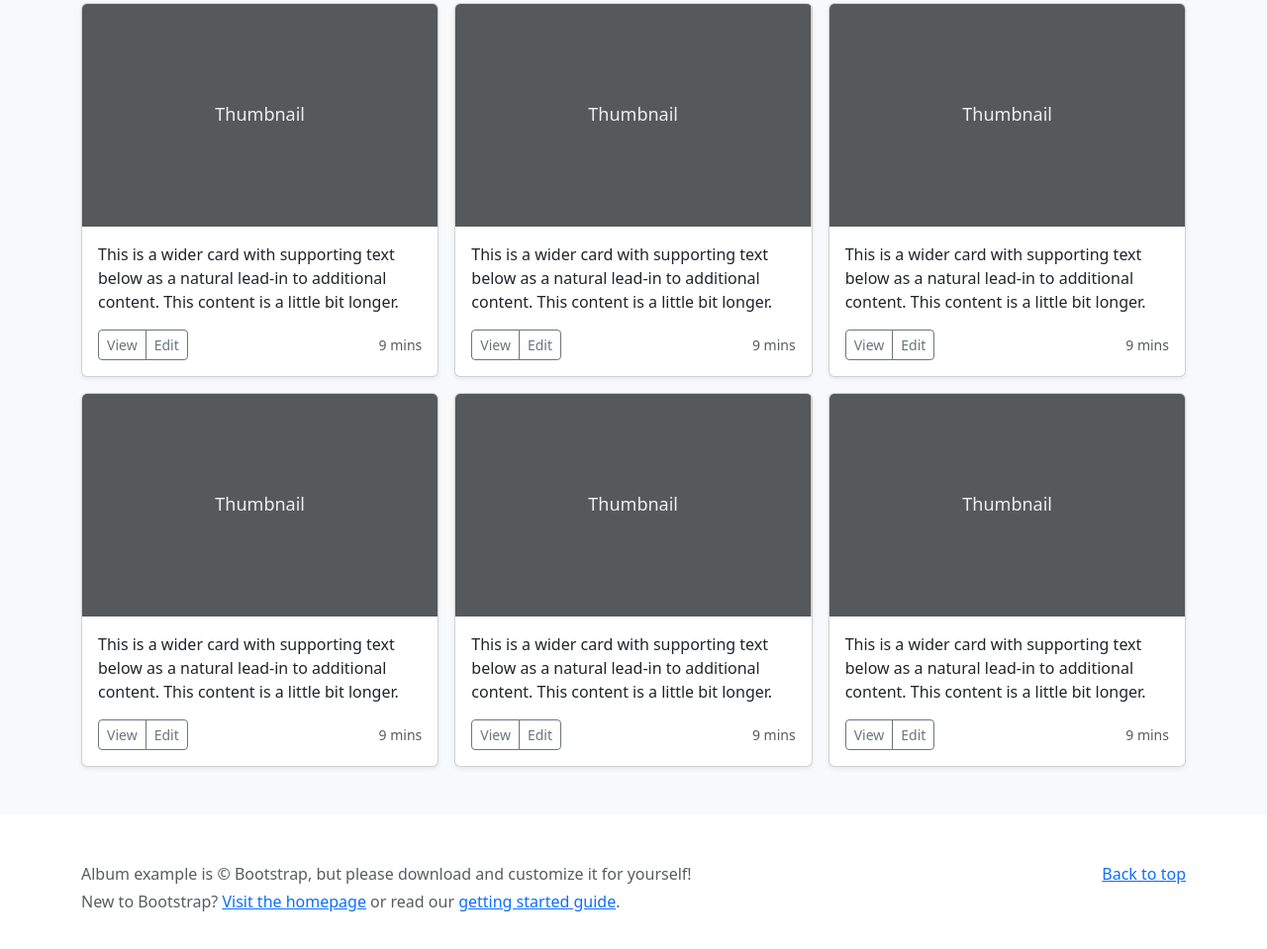
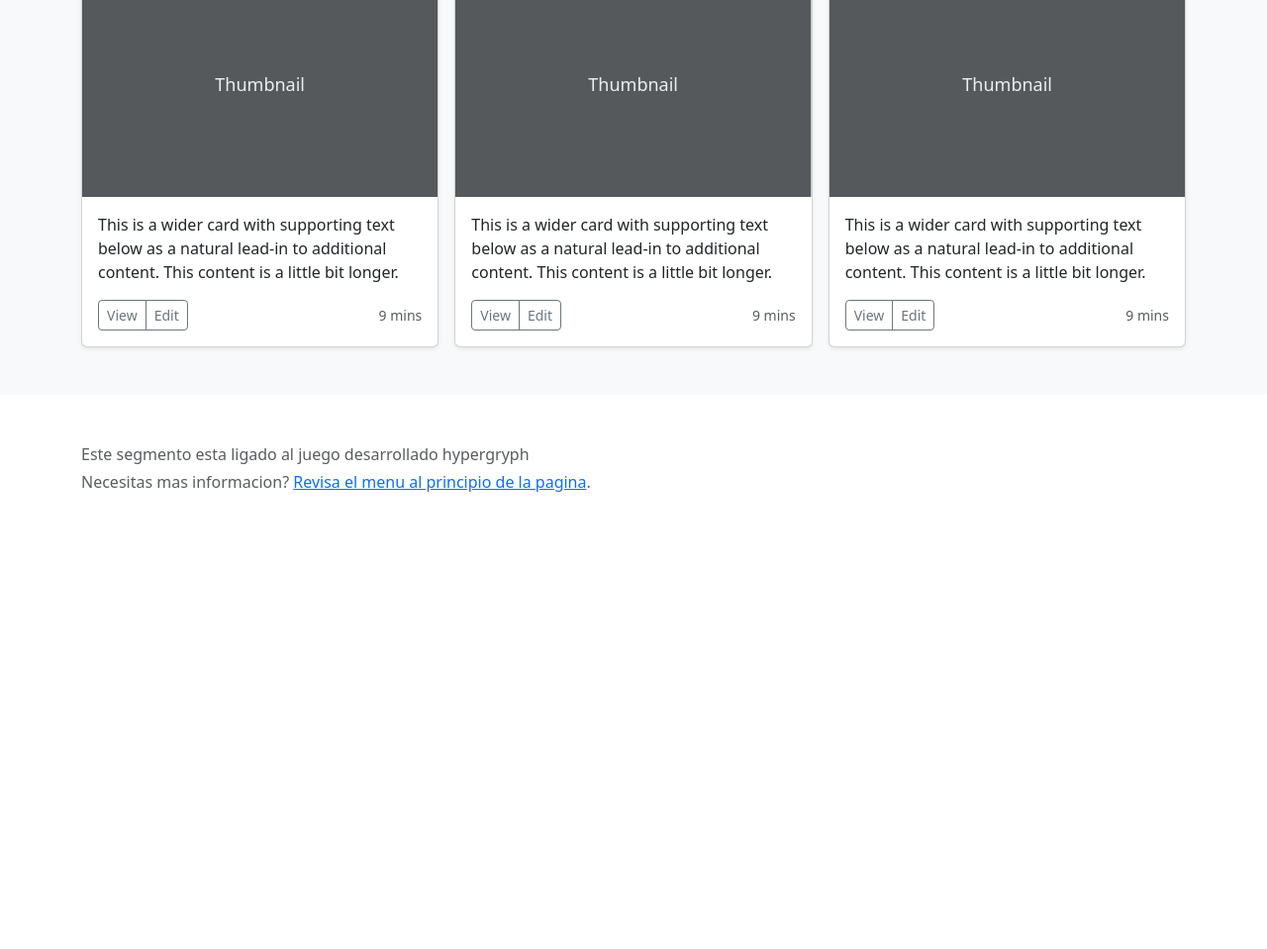
Before and after one commit to ilvola/Primera-evaluacion, a plain HTML site: page index.html in a window 1280 px wide. Shown: the part 919-1878 px from the top of the page at 99% size. After the commit the page ends 1466 px from the top, so only its background shows below. Drawn offline with nearby package versions, Linux system fonts and the light colour scheme.

Commit message:
cambios en el index

```diff
--- a/index.html
+++ b/index.html
@@ -42,15 +42,15 @@
     <div class="container">
       <div class="row">
         <div class="col-sm-8 col-md-7 py-4">
-          <h4 class="text-white">Explicacion del album</h4>
+          <h4 class="text-white">Explicacion de la pagina</h4>
           <p class="text-muted">Mi nombre es Pablo Toloza y por temas educacionales me encuentro desarrollando un HTML donde muestro aspectos de mi juego favorito, Arknights.</p>
         </div>
         <div class="col-sm-4 offset-md-1 py-4">
           <h4 class="text-white">Mi información</h4>
           <ul class="list-unstyled">
-            <li><a href="#" class="text-white">Explicacion del juego</a></li>
-            <li><a href="#" class="text-white">Precios dentro del juego</a></li>
-            <li><a href="#" class="text-white">Mas datos sobre el juego</a></li>
+            <li><a href="blog.html" class="text-white">Explicacion del juego</a></li>
+            <li><a href="precios.html" class="text-white">Precios dentro del juego</a></li>
+            <li><a href="carrusel.html" class="text-white">Mas datos sobre el juego</a></li>
           </ul>
         </div>
       </div>
@@ -60,7 +60,7 @@
     <div class="container">
       <a href="#" class="navbar-brand d-flex align-items-center">
         <svg xmlns="http://www.w3.org/2000/svg" width="20" height="20" fill="none" stroke="currentColor" stroke-linecap="round" stroke-linejoin="round" stroke-width="2" aria-hidden="true" class="me-2" viewBox="0 0 24 24"><path d="M23 19a2 2 0 0 1-2 2H3a2 2 0 0 1-2-2V8a2 2 0 0 1 2-2h4l2-3h6l2 3h4a2 2 0 0 1 2 2z"/><circle cx="12" cy="13" r="4"/></svg>
-        <strong>Album</strong>
+        <strong>Arknights</strong>
       </a>
       <button class="navbar-toggler" type="button" data-bs-toggle="collapse" data-bs-target="#navbarHeader" aria-controls="navbarHeader" aria-expanded="false" aria-label="Toggle navigation">
         <span class="navbar-toggler-icon"></span>
@@ -74,8 +74,8 @@
   <section class="py-5 text-center container">
     <div class="row py-lg-5">
       <div class="col-lg-6 col-md-8 mx-auto">
-        <h1 class="fw-light">Album example</h1>
-        <p class="lead text-muted">Something short and leading about the collection below—its contents, the creator, etc. Make it short and sweet, but not too short so folks don’t simply skip over it entirely.</p>
+        <h1 class="fw-light">Presentacion de Arknights</h1>
+        <p class="lead text-muted"> Arknight es un juego desarrollado por hypergryph y distribuido por yostar al global</p>
         <p>
           <a href="#" class="btn btn-primary my-2">Main call to action</a>
           <a href="#" class="btn btn-secondary my-2">Secondary action</a>
@@ -184,56 +184,6 @@
               </div>
             </div>
           </div>
-        </div>
-
-        <div class="col">
-          <div class="card shadow-sm">
-            <svg class="bd-placeholder-img card-img-top" width="100%" height="225" xmlns="http://www.w3.org/2000/svg" role="img" aria-label="Placeholder: Thumbnail" preserveAspectRatio="xMidYMid slice" focusable="false"><title>Placeholder</title><rect width="100%" height="100%" fill="#55595c"/><text x="50%" y="50%" fill="#eceeef" dy=".3em">Thumbnail</text></svg>
-
-            <div class="card-body">
-              <p class="card-text">This is a wider card with supporting text below as a natural lead-in to additional content. This content is a little bit longer.</p>
-              <div class="d-flex justify-content-between align-items-center">
-                <div class="btn-group">
-                  <button type="button" class="btn btn-sm btn-outline-secondary">View</button>
-                  <button type="button" class="btn btn-sm btn-outline-secondary">Edit</button>
-                </div>
-                <small class="text-muted">9 mins</small>
-              </div>
-            </div>
-          </div>
-        </div>
-        <div class="col">
-          <div class="card shadow-sm">
-            <svg class="bd-placeholder-img card-img-top" width="100%" height="225" xmlns="http://www.w3.org/2000/svg" role="img" aria-label="Placeholder: Thumbnail" preserveAspectRatio="xMidYMid slice" focusable="false"><title>Placeholder</title><rect width="100%" height="100%" fill="#55595c"/><text x="50%" y="50%" fill="#eceeef" dy=".3em">Thumbnail</text></svg>
-
-            <div class="card-body">
-              <p class="card-text">This is a wider card with supporting text below as a natural lead-in to additional content. This content is a little bit longer.</p>
-              <div class="d-flex justify-content-between align-items-center">
-                <div class="btn-group">
-                  <button type="button" class="btn btn-sm btn-outline-secondary">View</button>
-                  <button type="button" class="btn btn-sm btn-outline-secondary">Edit</button>
-                </div>
-                <small class="text-muted">9 mins</small>
-              </div>
-            </div>
-          </div>
-        </div>
-        <div class="col">
-          <div class="card shadow-sm">
-            <svg class="bd-placeholder-img card-img-top" width="100%" height="225" xmlns="http://www.w3.org/2000/svg" role="img" aria-label="Placeholder: Thumbnail" preserveAspectRatio="xMidYMid slice" focusable="false"><title>Placeholder</title><rect width="100%" height="100%" fill="#55595c"/><text x="50%" y="50%" fill="#eceeef" dy=".3em">Thumbnail</text></svg>
-
-            <div class="card-body">
-              <p class="card-text">This is a wider card with supporting text below as a natural lead-in to additional content. This content is a little bit longer.</p>
-              <div class="d-flex justify-content-between align-items-center">
-                <div class="btn-group">
-                  <button type="button" class="btn btn-sm btn-outline-secondary">View</button>
-                  <button type="button" class="btn btn-sm btn-outline-secondary">Edit</button>
-                </div>
-                <small class="text-muted">9 mins</small>
-              </div>
-            </div>
-          </div>
-        </div>
       </div>
     </div>
   </div>
@@ -243,10 +193,9 @@
 <footer class="text-muted py-5">
   <div class="container">
     <p class="float-end mb-1">
-      <a href="#">Back to top</a>
     </p>
-    <p class="mb-1">Album example is &copy; Bootstrap, but please download and customize it for yourself!</p>
-    <p class="mb-0">New to Bootstrap? <a href="/">Visit the homepage</a> or read our <a href="../getting-started/introduction/">getting started guide</a>.</p>
+    <p class="mb-1">Este segmento esta ligado al juego desarrollado hypergryph</p>
+    <p class="mb-0">Necesitas mas informacion? <a href="/">Revisa el menu al principio de la pagina</a>.</p>
   </div>
 </footer>
 
```
